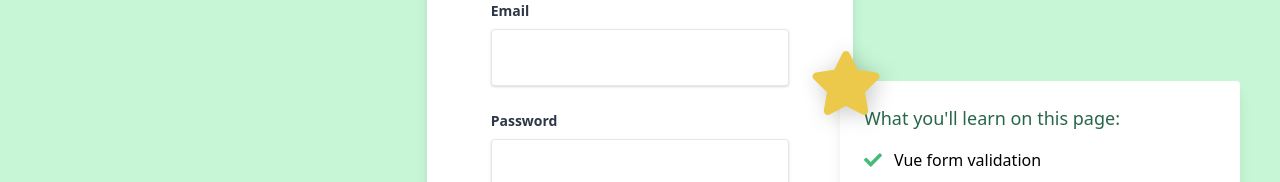
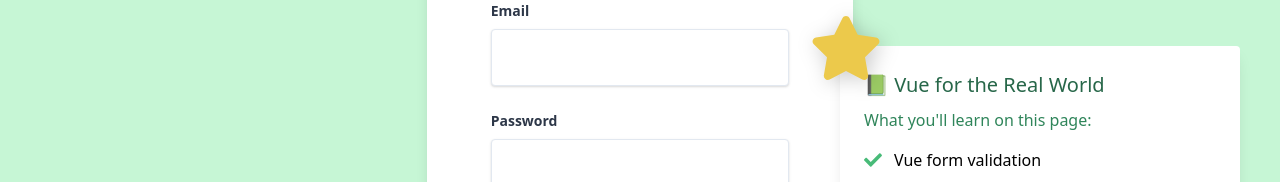
Before and after one commit to kibichii-icode/meme-machine-demo, a Vue app: page /login in a window 1280 px wide. Shown: the part 414-596 px from the top of the page. Built offline with nearby package versions, Linux system fonts and the light colour scheme; what vue-json-tree-view, vue-social-sharing would draw is missing.

Commit message:
single meme page work

```diff
--- a/src/App.vue
+++ b/src/App.vue
@@ -8,6 +8,11 @@
 import SiteLayout from "@/layouts/SiteLayout";
 
 export default {
-  components: { SiteLayout }
+  components: { SiteLayout },
+  metaInfo() {
+    meta: {
+      title: "Meme Machine";
+    }
+  }
 };
 </script>
--- a/src/components/TourGuide.vue
+++ b/src/components/TourGuide.vue
@@ -4,7 +4,11 @@
   >
     <FontAwesomeIcon icon="star" class="star absolute text-yellow-500"/>
 
-    <h3 class="text-lg mb-4 text-green-800">What you'll learn on this page:</h3>
+    <h2 class="text-xl mb-2 text-green-800">
+      📗
+      <a href="https://scotch.io/books/vue" class="text-green-800">Vue for the Real World</a>
+    </h2>
+    <h3 class="text-md mb-4 text-green-700">What you'll learn on this page:</h3>
     <ul class="list-reset">
       <li v-for="(learn, index) in willLearn" :key="index" class="flex items-center mb-3">
         <FontAwesomeIcon icon="check" class="check mr-3 text-lg text-green-500"/>
--- a/src/views/create/CreateSingle.vue
+++ b/src/views/create/CreateSingle.vue
@@ -10,7 +10,7 @@ export default {
     return { gif: null };
   },
   methods: {
-    getOneGif() {
+    getGif() {
       const apiUrl = process.env.VUE_APP_API_URL || "http://localhost:8000/api";
       axios
         .get(`${apiUrl}/gifs/${this.$route.params.gifId}`)
@@ -18,7 +18,7 @@ export default {
     }
   },
   mounted() {
-    this.getOneGif();
+    this.getGif();
   }
 };
 </script>
--- a/src/views/memes/SingleMeme.vue
+++ b/src/views/memes/SingleMeme.vue
@@ -77,6 +77,10 @@ h2 {
 }
 
 .button {
-  @apply mb-3 w-full block p-4 bg-green-600 text-green-100 rounded shadow-md cursor-pointer;
+  @apply mb-3 w-full block p-4 bg-green-600  text-green-100 rounded shadow-md cursor-pointer;
+
+  &:hover {
+    @apply bg-green-500;
+  }
 }
 </style>
```
